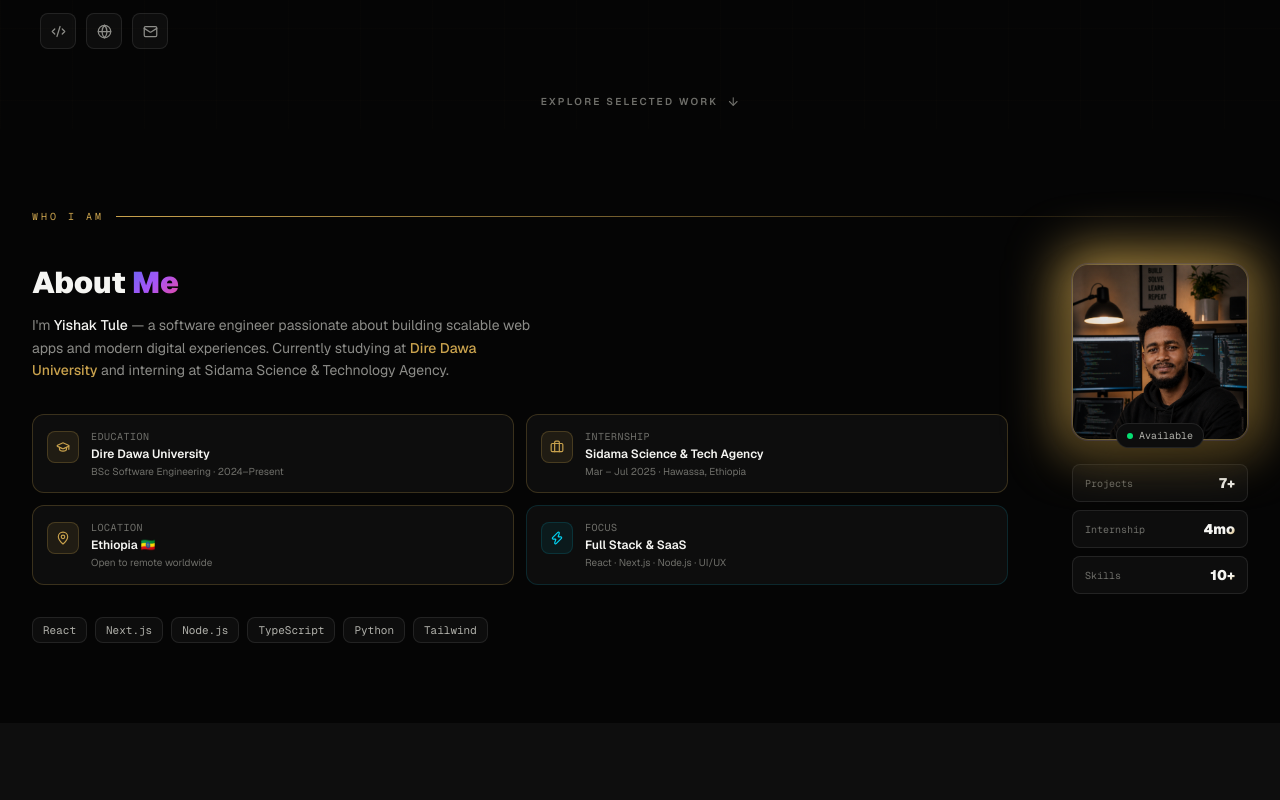
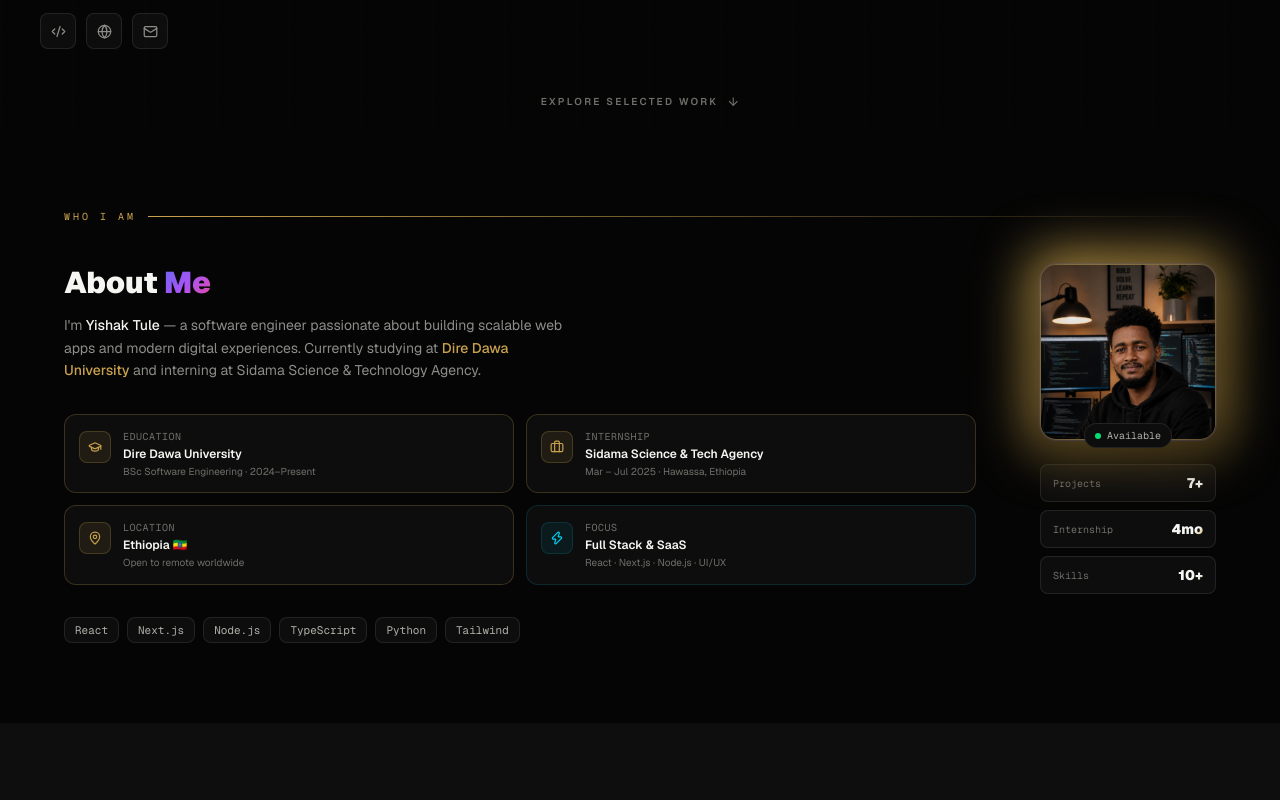
Before and after one commit to isakhu/yishak-tule, a Next.js app: page / in a window 1280 px wide. Shown: the part 620-1420 px from the top of the page. Built offline with nearby package versions, Linux system fonts and the light colour scheme; a web font is replaced by a local one.

Commit message:
refactor: remove section animations and tighten layout

```diff
--- a/components/SectionWrapper.tsx
+++ b/components/SectionWrapper.tsx
@@ -1,38 +1,15 @@
-"use client";
-
-import { motion } from "framer-motion";
 import { ReactNode } from "react";
 
 interface SectionWrapperProps {
   id: string;
   children: ReactNode;
   className?: string;
-  noAnimation?: boolean;
 }
 
-export default function SectionWrapper({ id, children, className = "", noAnimation = false }: SectionWrapperProps) {
-  if (noAnimation) {
-    return (
-      <section id={id} className={`section-padding ${className}`}>
-        <div className="max-w-7xl mx-auto">
-          {children}
-        </div>
-      </section>
-    );
-  }
-
+export default function SectionWrapper({ id, children, className = "" }: SectionWrapperProps) {
   return (
-    <motion.section
-      id={id}
-      initial={{ opacity: 0, y: 40 }}
-      whileInView={{ opacity: 1, y: 0 }}
-      viewport={{ once: true, margin: "-80px" }}
-      transition={{ duration: 0.7, ease: "easeOut" }}
-      className={`section-padding ${className}`}
-    >
-      <div className="max-w-7xl mx-auto">
-        {children}
-      </div>
-    </motion.section>
+    <section id={id} className={`section-padding ${className}`}>
+      <div className="mx-auto w-full max-w-6xl">{children}</div>
+    </section>
   );
 }
```
